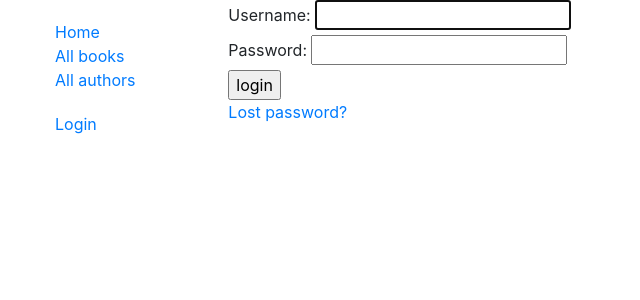
After one commit to Openerz/Django_Tutorial, a Django app: page /accounts/login/ in a window 1280 px wide. The commit adds this page. Shown: the top 300 px of the page, without its empty margins (0-640 px from the left). Run offline with Django 3.2, Linux system fonts and the light colour scheme; some libraries are stand-ins or nearby versions.

Commit message:
Add User authentication and permissions

```diff
--- a/locallibrary/catalog/templates/base_generic.html
+++ b/locallibrary/catalog/templates/base_generic.html
@@ -22,6 +22,15 @@
           <li><a href="{% url 'index' %}">Home</a></li>
           <li><a href="{% url 'books' %}">All books</a></li>
           <li><a href="{% url 'authors' %}">All authors</a></li>
+        </ul>
+
+        <ul class="sidebar-nav">
+          {% if user.is_authenticated %}
+            <li>User: {{ user.get_username }}</li>
+            <li><a href="{%url 'logout'%}?next={{request.path}}">Logout</a></li>
+          {% else %}
+            <li><a href="{%url 'login'%}?next={{request.path}}">Login</a></li>
+          {% endif %}
         </ul>
 
      {% endblock %}
--- a/locallibrary/locallibrary/settings.py
+++ b/locallibrary/locallibrary/settings.py
@@ -57,6 +57,7 @@ TEMPLATES = [
         'BACKEND': 'django.template.backends.django.DjangoTemplates',
         'DIRS': [
             os.path.join(BASE_DIR, 'templates'),
+            './templates',
         ],
         'APP_DIRS': True,
         'OPTIONS': {
@@ -121,3 +122,8 @@ USE_TZ = True
 # https://docs.djangoproject.com/en/2.1/howto/static-files/
 
 STATIC_URL = '/static/'
+
+# Redirect to home URL after login (Default redirects to /accounts/profile/)
+LOGIN_REDIRECT_URL = '/'
+
+EMAIL_BACKEND = 'django.core.mail.backends.console.EmailBackend'
--- a/locallibrary/locallibrary/urls.py
+++ b/locallibrary/locallibrary/urls.py
@@ -25,3 +25,8 @@ urlpatterns = [
     path('catalog/', include('catalog.urls')),
     path('', RedirectView.as_view(url='/catalog/', permanent=True)),
 ] + static(settings.STATIC_URL, document_root=settings.STATIC_ROOT)
+
+#Add Django site authentication urls (for login, logout, password management)
+urlpatterns += [
+    path('accounts/', include('django.contrib.auth.urls')),
+]
--- /dev/null
+++ b/locallibrary/templates/registration/logged_out.html
@@ -0,0 +1,6 @@
+{% extends "base_generic.html" %}
+
+{% block content %}
+  <p>Logged out!</p>
+  <a href="{% url 'login' %}">Click here to login again.</a>
+{% endblock %}
--- /dev/null
+++ b/locallibrary/templates/registration/login.html
@@ -0,0 +1,39 @@
+{% extends "base_generic.html" %}
+
+{% block content %}
+
+{% if form.errors %}
+  <p>Your username and password didn't match. Please try again.</p>
+{% endif %}
+
+{% if next %}
+  {% if user.is_authenticated %}
+    <p>Your account doesn't have access to this page. To proceed,
+    please login with an account that has access.</p>
+  {% else %}
+    <p>Please login to see this page.</p>
+  {% endif %}
+{% endif %}
+
+<form method="post" action="{% url 'login' %}">
+{% csrf_token %}
+
+<div>
+  <td>{{ form.username.label_tag }}</td>
+  <td>{{ form.username }}</td>
+</div>
+<div>
+  <td>{{ form.password.label_tag }}</td>
+  <td>{{ form.password }}</td>
+</div>
+
+<div>
+  <input type="submit" value="login" />
+  <input type="hidden" name="next" value="{{ next }}" />
+</div>
+</form>
+
+{# Assumes you setup the password_reset view in your URLconf #}
+<p><a href="{% url 'password_reset' %}">Lost password?</a></p>
+
+{% endblock %}
--- /dev/null
+++ b/locallibrary/templates/registration/password_reset_complete.html
@@ -0,0 +1,6 @@
+{% extends "base_generic.html" %}
+
+{% block content %}
+  <h1>The password has been changed!</h1>
+  <p><a href="{% url 'login' %}">log in again?</a></p>
+{% endblock %}
--- /dev/null
+++ b/locallibrary/templates/registration/password_reset_done.html
@@ -0,0 +1,5 @@
+{% extends "base_generic.html" %}
+
+{% block content %}
+  <p>We've emailed you instructions for setting your password. If they haven't arrived in a few minutes, check your spam folder.</p>
+{% endblock %}
--- /dev/null
+++ b/locallibrary/templates/registration/password_reset_email.html
@@ -0,0 +1,2 @@
+Someone asked for password reset for email {{ email }}. Follow the link below:
+{{ protocol }}://{{ domain }}{% url 'password_reset_confirm' uidb64=uid token=token %}
```
Also changed, not shown: locallibrary/templates/registration/password_reset_confirm.html (added, +29 -0 lines), locallibrary/templates/registration/password_reset_form.html (added, +12 -0 lines), test/logger_decorator.py (added, +41 -0 lines), locallibrary/db.sqlite3.
